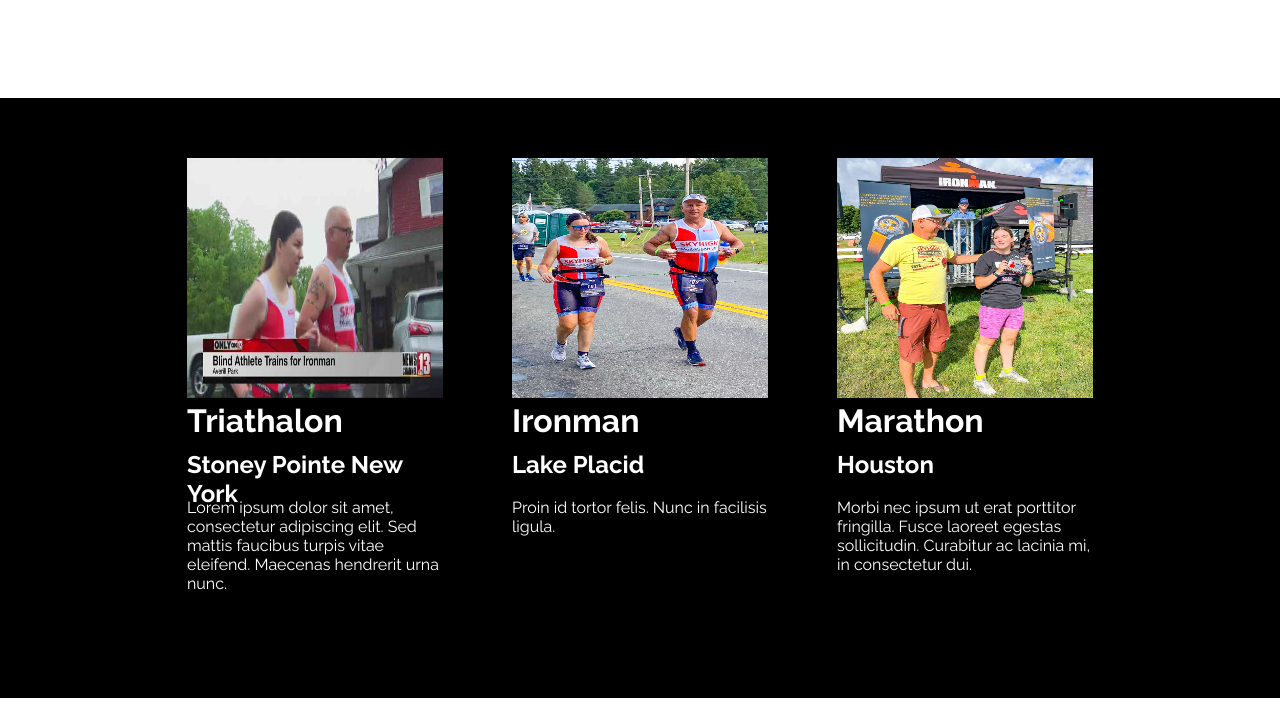
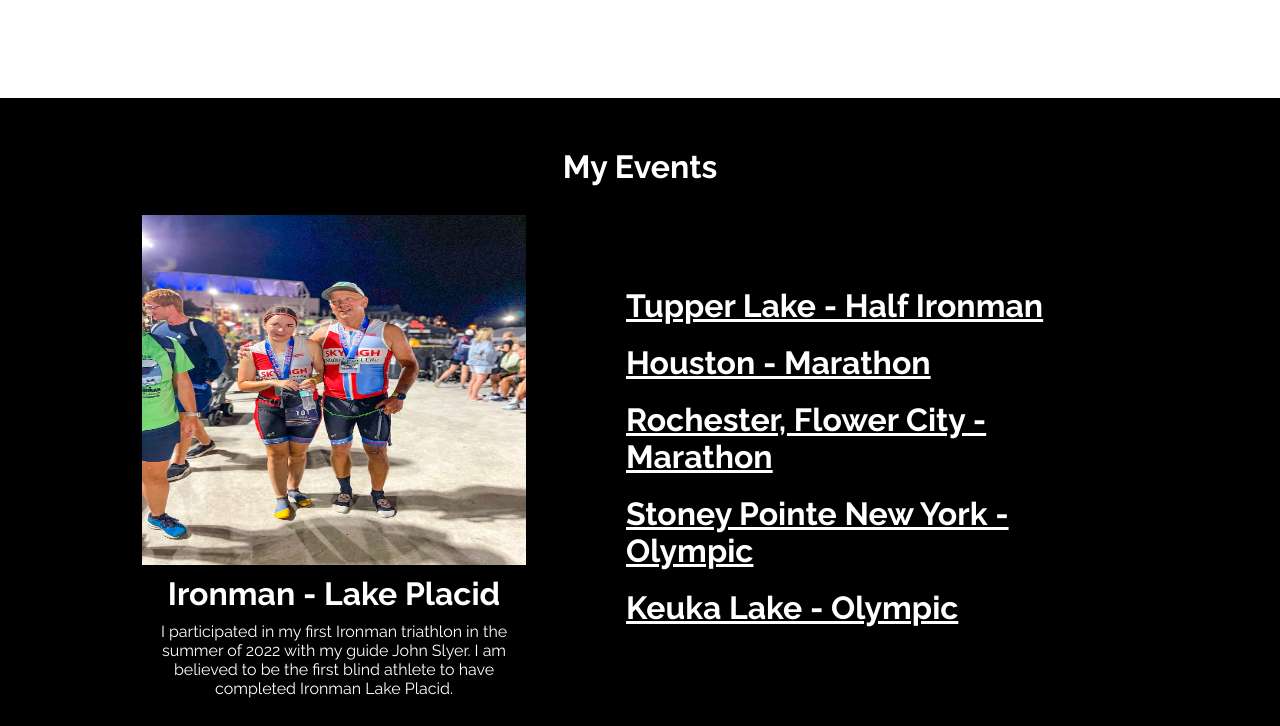
Before and after one commit to DanGraham23/MeganHale, a React (Vite) app in the folder MeganHale/: page / in a window 1280 px wide. Shown: the part 1202-1928 px from the top of the page. Built offline with nearby package versions, Linux system fonts and the light colour scheme.

Commit message:
redesign event results and finish site

```diff
--- a/MeganHale/src/components/About.jsx
+++ b/MeganHale/src/components/About.jsx
@@ -7,17 +7,14 @@ const About = () => {
         <AboutContainer id="about">
             <Image
             src={megan5}
-            alt="megan-wearing-mask-hugging-dog"/>
+            alt="megan wearing a mask and hugging her dog"/>
             <BioContainer>
                 <Header>Hello, I'm Megan.</Header>
                 <Paragraph>
                 I am a blind college student at SUNY Brockport. My degree is in Adapted Physical Education.
                 I developed my own program for blind females about women in sport issues based off of my own experiences.
                 I work as a one on one coach at Camp Abilities, teaching students how to participate in sports with a visual impairment.
-                <br />
-                <br />
                 I participated in my first Ironman triathlon in the summer of 2022 with my guide John Slyer.
-                I am believed to be the first blind athlete to have completed Ironman Lake Placid.
                 </Paragraph>
             </BioContainer>
         </AboutContainer>
@@ -89,7 +86,7 @@ const Paragraph = styled.p`
         font-size: 11px;
     }
     @media screen and (max-width: 480px){
-        font-size: 10px;
+        font-size: 9px;
     }
 `
 
--- a/MeganHale/src/components/EventCard.jsx
+++ /dev/null
@@ -1,82 +0,0 @@
-import styled from "styled-components";
-
-
-const EventCard = (props) => {
-    return (
-        <EventCardContainer>
-            <Image
-            src={props.img}
-            alt={props.imageDescription}/>
-            <Title> {props.title}</Title>
-            <Location>{props.location}</Location>
-            <Description>{props.description}</Description>
-        </EventCardContainer>
-    )
-}
-
-const EventCardContainer = styled.div`
-    width: 20%;
-    height: 80%;
-    @media screen and (max-width:768px) {
-        height: 30%;
-        width: 50%;
-    }
-`
-
-const Title = styled.h1`
-    height: 10%;
-    @media screen and (max-width: 1024px){
-        font-size: 24px;
-    }
-    @media screen and (max-width:768px) {
-        font-size: 20px;
-    }
-`
-
-const Location = styled.h2`
-    height: 10%;
-    @media screen and (max-width:1024px) {
-        font-size: 22px;
-    }
-    @media screen and (max-width:768px) {
-        font-size: 18px;
-    }
-    @media screen and (max-width:480px) {
-        font-size: 16px;
-    }
-`
-
-const Description = styled.p`
-    height: 30%;
-    @media screen and (max-width:1024px) {
-        font-size: 16px;
-    }
-    @media screen and (max-width:900px) {
-        font-size: 15px;
-    }
-    @media screen and (max-width:768px) {
-        font-size: 13px;
-    }
-    @media screen and (max-width:480px) {
-        font-size: 11px;
-    }
-`
-
-const Image = styled.img`
-    height: 50%;
-    width: 100%;
-    @media screen and (max-width:1024px) {
-        height: 40%;
-    }
-    @media screen and (max-width:900px) {
-        height: 40%;
-    }
-    @media screen and (max-width:768px) {
-        height: 60%;
-    }
-    @media screen and (max-width:480px) {
-
-    }
-`
-
-export default EventCard;
--- a/MeganHale/src/components/EventResults.jsx
+++ b/MeganHale/src/components/EventResults.jsx
@@ -1,53 +1,145 @@
 import styled from "styled-components";
-import EventCard from './EventCard.jsx';
-import megan4 from '../assets/images/megan4.jpg';
-import megan6 from '../assets/images/megan6.jpg';
-import megan7 from '../assets/images/megan7.jpg';
+import megan6 from '../assets/images/megan6.jpeg'
 
 const EventResults = () => {
+
+
+
     return (
-        <EventResultsContainer tsContainer id="event-results">
-            <EventCard
-            img={megan4}
-            imageDescription={"DESCRIBE THE IMAGE HERE FOR ALT TAGS"}
-            title={"Triathalon"}
-            location={"Stoney Pointe New York"}
-            description={"Lorem ipsum dolor sit amet, consectetur adipiscing elit. Sed mattis faucibus turpis vitae eleifend. Maecenas hendrerit urna nunc."}/>
-            <EventCard
-            img={megan6}
-            imageDescription={"DESCRIBE THE IMAGE HERE FOR ALT TAGS"}
-            title={"Ironman"}
-            location={"Lake Placid"}
-            description={"Proin id tortor felis. Nunc in facilisis ligula."}/>
-            <EventCard
-            img={megan7}
-            imageDescription={"DESCRIBE THE IMAGE HERE FOR ALT TAGS"}
-            title={"Marathon"}
-            location={"Houston"}
-            description={"Morbi nec ipsum ut erat porttitor fringilla. Fusce laoreet egestas sollicitudin. Curabitur ac lacinia mi, in consectetur dui."}/>
+        <EventResultsContainer id="event-results">
+            <Header>My Events</Header>
+            <EventResult>
+                <MainEventContainer>
+                    <Image src={megan6} alt="megan holding water standing next to John after Ironman Lake Placid" />
+                    <MainEvent>
+                        <MainEventHeader>Ironman - Lake Placid</MainEventHeader>
+                        <MainEventBody>I participated in my first Ironman triathlon in the summer of 2022 with my guide John Slyer.
+                            I am believed to be the first blind athlete to have completed Ironman Lake Placid. </MainEventBody>
+                    </MainEvent>
+                </MainEventContainer>
+                <EventContainer>
+                        <Event>Tupper Lake - Half Ironman</Event>
+                        <Event>Houston - Marathon</Event>
+                        <Event>Rochester, Flower City - Marathon</Event>
+                        <Event>Stoney Pointe New York - Olympic</Event>
+                        <Event>Keuka Lake - Olympic</Event>
+                </EventContainer>
+            </EventResult>
         </EventResultsContainer>
     )
 }
 
 const EventResultsContainer = styled.div`
-    height: 600px;
+    height: 650px;
     background-color: black;
     color: white;
     display: flex;
     align-items: center;
     justify-content: center;
-    gap: 69px;
-    @media screen and (max-width:1024px) {
-        gap: 50px;
+    flex-direction: column;
+
+`
+
+
+const Header = styled.h1`
+    margin-bottom: 30px;
+    @media screen and (max-width: 768px){
+        font-size: 24px;
     }
-    @media screen and (max-width:768px) {
-        flex-direction: column;
-        height: 1200px;
-        gap: 30px;
+`
+const Image = styled.img`
+    width: 100%;
+    height: 350px;
+    @media screen and (max-width: 1200px){
+        height: 275px;
     }
-    @media screen and (max-width:480px) {
-        gap: 10px;
+    @media screen and (max-width: 1024px){
+        height: 250px;
     }
 `
 
+const EventResult = styled.div`
+    display: flex;
+    align-items: center;
+    justify-content: center;
+    gap: 100px;
+    @media screen and (max-width: 768px){
+        flex-direction: column;
+        gap: 50px;
+    }
+`
+
+const MainEventContainer = styled.div`
+    display: flex;
+    flex-direction: column;
+    align-items: center;
+    text-align: center;
+    width: 30%;
+    gap: 10px;
+    @media screen and (max-width: 768px){
+        width: 50%;
+    }
+    @media screen and (max-width: 480px){
+        width: 70%;
+    }
+`
+
+const MainEvent = styled.div`
+    display: flex;
+    flex-direction: column;
+    gap: 10px;
+`
+
+const MainEventHeader = styled.h1`
+    @media screen and (max-width: 1200px){
+        font-size: 26px;
+    }
+    @media screen and (max-width: 1024px){
+        font-size: 22px;
+    }
+`
+
+const MainEventBody = styled.p`
+    @media screen and (max-width: 1200px){
+        font-size: 15px;
+    }
+    @media screen and (max-width: 1200px){
+        font-size: 13px;
+    }
+    @media screen and (max-width: 768px){
+        font-size:12px;
+    }
+`
+
+const EventContainer = styled.div`
+    display: flex;
+    flex-direction: column;
+    width: 40%;
+    gap: 20px;
+    @media screen and (max-width: 768px){
+        display: grid;
+        grid-template-columns: repeat(2, 1fr);
+        grid-template-rows: repeat(3, 1fr);
+        width: 90%;
+    }
+`
+
+const Event = styled.h1`
+    text-decoration: underline;
+    text-underline-offset: 2px;
+    @media screen and (max-width: 1200px){
+        font-size: 26px;
+    }
+    @media screen and (max-width: 1024px){
+        font-size: 20px;
+    }
+    @media screen and (max-width: 768px){
+        font-size: 17px;
+    }
+    @media screen and (max-width: 480px){
+        font-size: 13px;
+    }
+`
+
+
 export default EventResults;
--- a/MeganHale/src/components/Navbar.jsx
+++ b/MeganHale/src/components/Navbar.jsx
@@ -15,15 +15,15 @@ const Navbar = () => {
     return (
         <Nav>
             <Header>
-                <GiSprint aria-label="sprinting-person-logo"/>
+                <GiSprint aria-label="sprinting person logo"/>
                 Megan Hale
             </Header>
             <MobileNavTriangle display={toggleMenu}/>
             {!toggleMenu && <StyledIcon>
-                <GiHamburgerMenu aria-label='open-mobile-navigation-menu' onClick={toggleNavMenu}/>
+                <GiHamburgerMenu aria-label='open mobile navigation menu' onClick={toggleNavMenu}/>
                 </StyledIcon>}
             {toggleMenu && <StyledIcon>
-                <AiOutlineClose aria-label='close-mobile-navigation-menu' onClick={toggleNavMenu}/>
+                <AiOutlineClose aria-label='close mobile navigation menu' onClick={toggleNavMenu}/>
                 </StyledIcon>}
             <List display={toggleMenu}>
                 <Link activeClass="active"
@@ -82,6 +82,9 @@ const Header = styled.h1`
     cursor: default;
     @media screen and (max-width: 1023px){
         margin-left: 50px;
+    }
+    @media screen and (max-width: 768px){
+        font-size: 26px;
     }
 `
 
```
Also changed, not shown: MeganHale/src/assets/images/megan6.jpeg (added).
